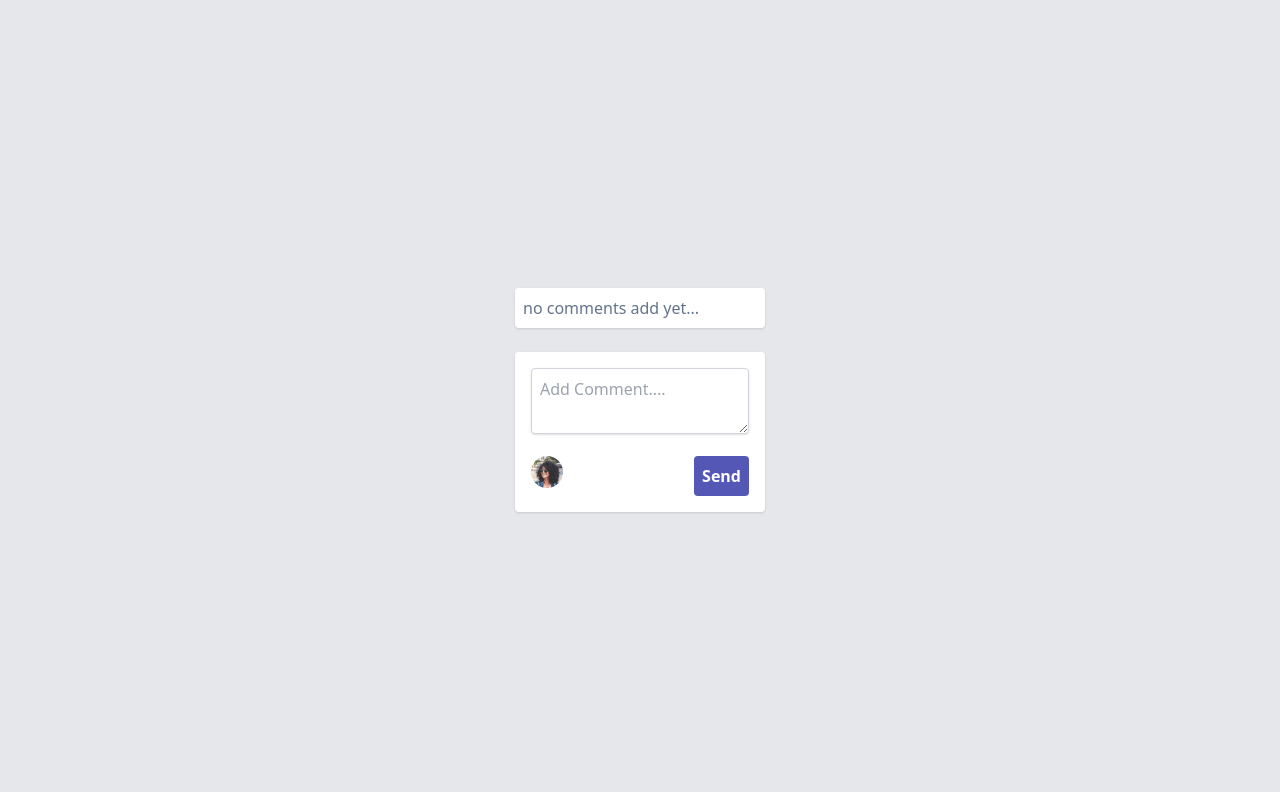
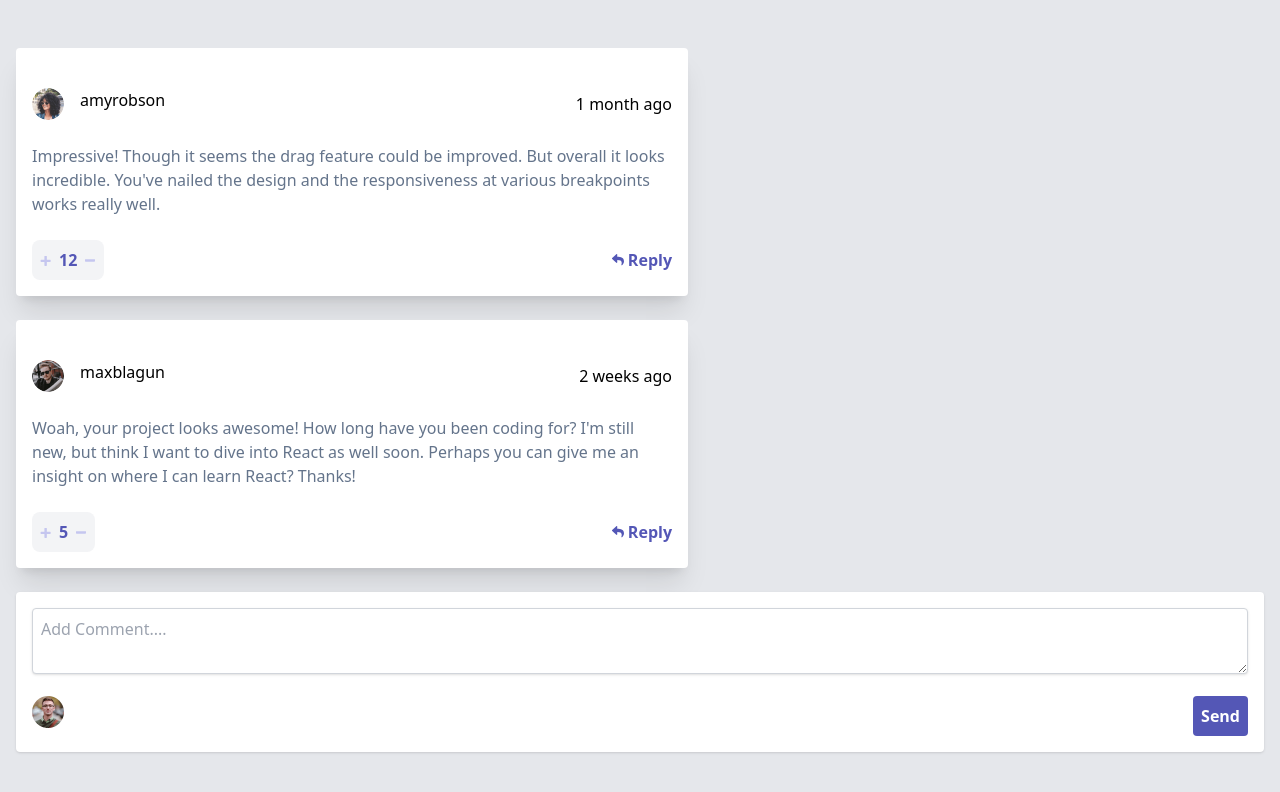
Before and after one commit to karma-code85/interactive-comments-section-main, a React (Create React App) app: page / in a window 1280 px wide. Shown: the top 792 px of the page. Built offline with nearby package versions, Linux system fonts and the light colour scheme.

Commit message:
function and state managing

```diff
--- a/src/App.jsx
+++ b/src/App.jsx
@@ -1,42 +1,65 @@
-import { use, useState } from "react";
+import {  useState } from "react";
 import Comment from "./component/commentList";
+import data from "./data.json"
+
 
 export default function App(){
 
   const [input, setInput]=useState("")
-  const [comment, setComment]=useState([])
+  const [comments, setComments]=useState(data.comments)
+  const [currentUser]=useState(data.currentUser)
+  const [replys, setReplys]=useState(data.replys)
 
   function handleAdd(){
     if(!input.trim()) return
     const newComment={
       id:Date.now(),
-      text:input,
-      username: "marwan",
-      url: "/images/avatars/image-amyrobson.png",
-      publishTime: "Today",
-      score: 0,
-
-
+      content:input,
+      createdAt:"just now",
+      score:0,
+      user:currentUser,
+      replyes:[]
     }
-    setComment([...comment, newComment])
+    setComments([...comments, newComment])
     setInput("")
 
   }
+  function handleUpvote(id){
+    setComments(
+      comments.map(c=>
+        c.id===id
+        ?{...c, score: c.score+1}:c
+      )
+    )
+  }
+
+  function handleDownvote(id){
+    setComments(
+      comments.map(c=>
+        c.id=== id
+        ?{...c,  score: c.score-1}
+        : c
+      )
+    )
+  }
   return(
     <div className="bg-gray-200 min-h-screen flex justify-center items-center p-4 space-y-6">
-      <div  className="space-y-6">
-        {comment.length===0?(
+      <div  className="space-y-6 w-full">
+        {comments.length===0?(
 
           <p className="bg-white  p-2 rounded shadow text-slate-500 ">no comments add yet...</p>
         ):(
-          comment.map((c)=>(
+          comments.map((comment)=>(
             <Comment
-            key={c.id}
-        url={c.url}
-        username={c.username}
-        publishTime={c.publishTime}
-        score={c.score}
-        text={c.text}
+            key={comment.id}
+            id={comment.id}
+            content={comment.content}
+            createdAt={comment.createdAt}
+            score={comment.score}
+            user={comment.user}
+            currentUser={currentUser}
+            onDownVote={handleDownvote}
+            onUpVote={handleUpvote}
         />
 
           ))
@@ -54,7 +77,7 @@ export default function App(){
 
         ></textarea>
         <div className="flex justify-between">
-          <img src="/images/avatars/image-amyrobson.png" alt="" className="w-8 h-8"/>
+          <img src="/images/avatars/image-juliusomo.png" alt="" className="w-8 h-8"/>
           <button
           onClick={handleAdd}
           className="bg-[hsl(238,40%,52%)] font-bold text-white p-2 text-center  rounded">Send</button>
--- a/src/component/commentList.jsx
+++ b/src/component/commentList.jsx
@@ -1,33 +1,60 @@
-import { useState } from "react"
 
 
-export default function Comment({url, username,publishTime, text, score}){
-  const [count, setCount]=useState(1)
+export default function Comment({id,
+   content,
+   createdAt,
+    score,
+    currentUser,
+    user,
+    onUpVote,
+    onDownVote
+  })
+  {
+  const isMe=user.username===currentUser.username
   return(
     <div className="bg-white shadow-xl p-4 rounded  space-y-6 w-full max-w-2xl ">
       <div></div>
-      <div className="flex justify-between items-center">
+      <div className="flex justify-between items-center w-full">
         <div className="flex gap-4">
-        <img src={url} alt="profile"  className="w-8 h-8 rounded-full "/>
-        <h1>{username}</h1>
+        <img src={user.image.png} alt="profile"  className="w-8 h-8 rounded-full "/>
+        <h1>{user.username}</h1>
+        {isMe&& <span className="text-white px-2 h-6  rounded  text-center bg-[hsl(238,40%,52%)]">you</span>}
         </div>
-        <h1>{publishTime}</h1>
+        <h1>{createdAt}</h1>
       </div>
-      <p className="text-slate-500 leading-6 ">{text}</p>
+      <p className="text-slate-500 leading-6 ">{content}</p>
       <div className="flex justify-between items-center">
         <div className="flex gap-2 text-[hsl(238,40%,52%)] font-bold bg-gray-100 p-2 rounded-lg text-white ">
-          <button onClick={()=>setCount(count+1)}>
-          <img src="/images/icon-plus.svg" alt="" />
+          <button  onClick={()=>onUpVote(id)}>
+          <img src="/images/icon-plus.svg" alt=""
+
+
+          />
           </button>
-          <h1 className="text-[hsl(238,40%,52%)]">{count}</h1>
-          <button onClick={()=>setCount(count-1)}>
-            <img src="/images/icon-minus.svg" alt="" />
+          <h1 className="text-[hsl(238,40%,52%)]">{score}</h1>
+          <button  onClick={()=>onDownVote(id)}>
+            <img src="/images/icon-minus.svg" alt=""
+
+
+            />
           </button>
 
         </div>
-        <div className="flex gap-1 items-center justify-center">
+        <div className="flex gap-4">
+          {isMe?(
+            <div className="flex gap-2 items-center">
+          <div className="flex gap-2 items-center"><img src="/images/icon-delete.svg" alt="" className="w-3 h-3" /><span className="text-rose-500 font-bold">Delete</span></div>
+          <div className="flex gap-2 items-center"><img src="/images/icon-edit.svg" alt="" className="w-3 h-3"/><span className="text-[hsl(238,40%,52%)] font-bold">Edit</span></div>
+        </div>
+
+          ):(
+
+          <div className="flex gap-1 items-center justify-center">
           <img src="/images/icon-reply.svg" alt="" className="h-3 w-3 " />
-          <span className="font-bold text-[hsl(238,40%,52%)]">Rply</span>
+          <span className="font-bold text-[hsl(238,40%,52%)]">Reply</span>
+        </div>
+          )}
+
         </div>
       </div>
 
--- /dev/null
+++ b/src/data.json
@@ -0,0 +1,68 @@
+{
+  "currentUser": {
+    "image": {
+      "png": "./images/avatars/image-juliusomo.png",
+      "webp": "./images/avatars/image-juliusomo.webp"
+    },
+    "username": "juliusomo"
+  },
+  "comments": [
+    {
+      "id": 1,
+      "content": "Impressive! Though it seems the drag feature could be improved. But overall it looks incredible. You've nailed the design and the responsiveness at various breakpoints works really well.",
+      "createdAt": "1 month ago",
+      "score": 12,
+      "user": {
+        "image": {
+          "png": "./images/avatars/image-amyrobson.png",
+          "webp": "./images/avatars/image-amyrobson.webp"
+        },
+        "username": "amyrobson"
+      },
+      "replies": []
+    },
+    {
+      "id": 2,
+      "content": "Woah, your project looks awesome! How long have you been coding for? I'm still new, but think I want to dive into React as well soon. Perhaps you can give me an insight on where I can learn React? Thanks!",
+      "createdAt": "2 weeks ago",
+      "score": 5,
+      "user": {
+        "image": {
+          "png": "./images/avatars/image-maxblagun.png",
+          "webp": "./images/avatars/image-maxblagun.webp"
+        },
+        "username": "maxblagun"
+      },
+      "replies": [
+        {
+          "id": 3,
+          "content": "If you're still new, I'd recommend focusing on the fundamentals of HTML, CSS, and JS before considering React. It's very tempting to jump ahead but lay a solid foundation first.",
+          "createdAt": "1 week ago",
+          "score": 4,
+          "replyingTo": "maxblagun",
+          "user": {
+            "image": {
+              "png": "./images/avatars/image-ramsesmiron.png",
+              "webp": "./images/avatars/image-ramsesmiron.webp"
+            },
+            "username": "ramsesmiron"
+          }
+        },
+        {
+          "id": 4,
+          "content": "I couldn't agree more with this. Everything moves so fast and it always seems like everyone knows the newest library/framework. But the fundamentals are what stay constant.",
+          "createdAt": "2 days ago",
+          "score": 2,
+          "replyingTo": "ramsesmiron",
+          "user": {
+            "image": {
+              "png": "./images/avatars/image-juliusomo.png",
+              "webp": "./images/avatars/image-juliusomo.webp"
+            },
+            "username": "juliusomo"
+          }
+        }
+      ]
+    }
+  ]
+}
```
